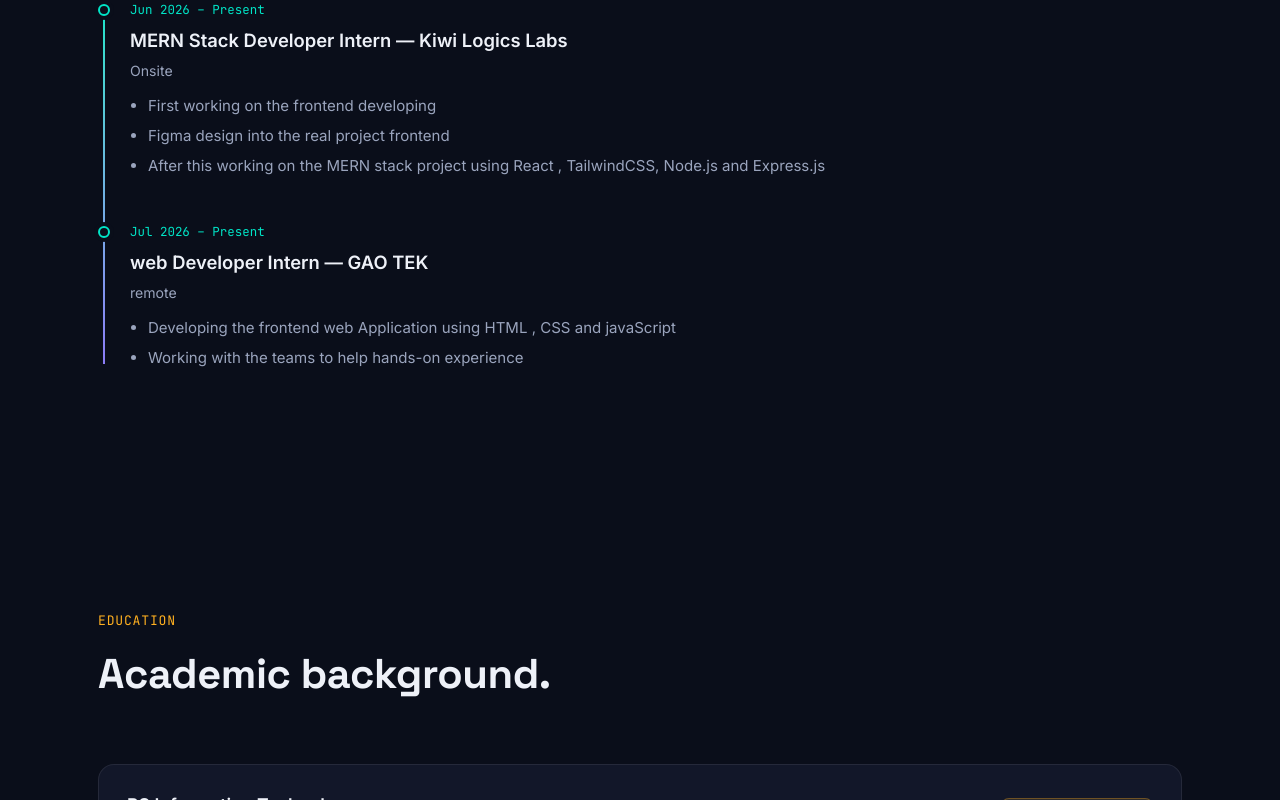
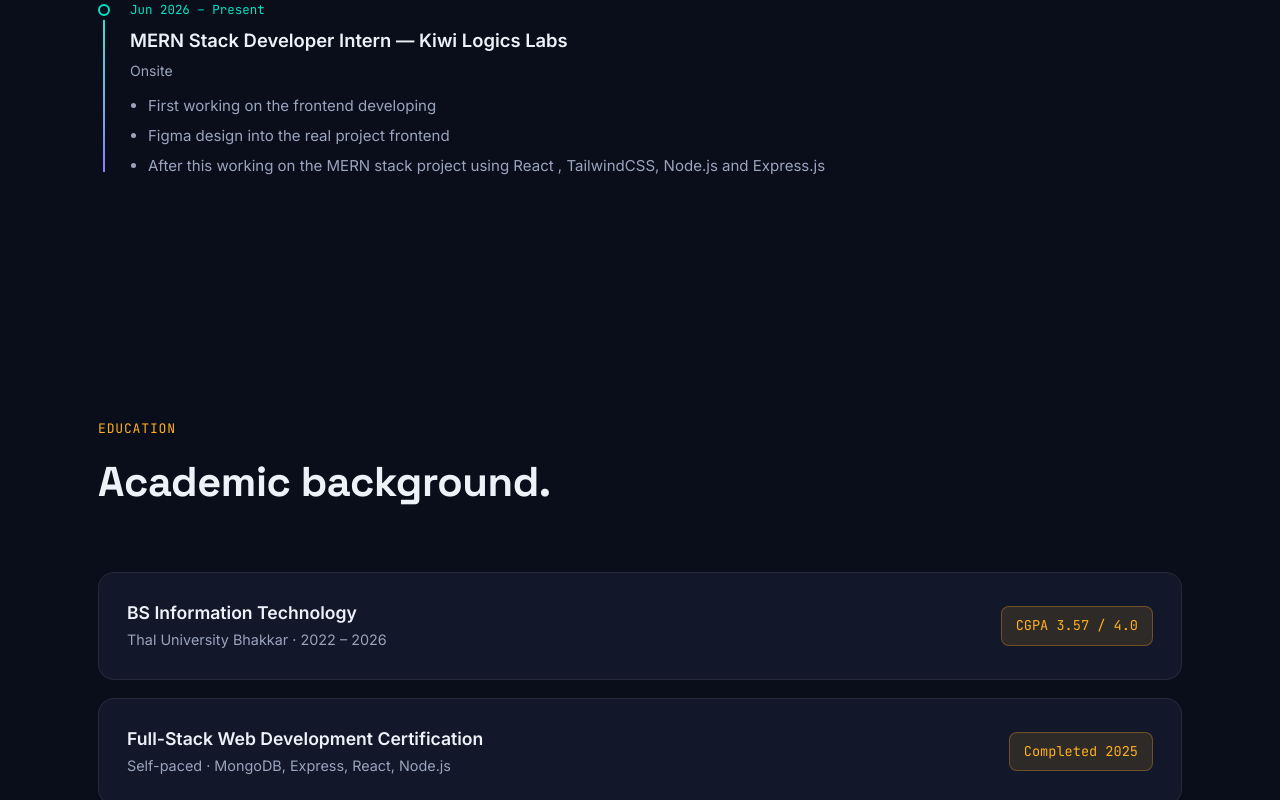
Before and after one commit to Nomikhan123786/portfolio, a React (Vite) app: page / in a window 1280 px wide. Shown: the part 4562-5362 px from the top of the page. Built offline with nearby package versions, Linux system fonts and the light colour scheme; no server answers.

Commit message:
Remove the Gao tec experience

```diff
--- a/src/components/Experience.jsx
+++ b/src/components/Experience.jsx
@@ -9,15 +9,6 @@
       "First working on the frontend developing",
       "Figma design into the real project frontend",
       "After this working on the MERN stack project using React , TailwindCSS, Node.js and Express.js",
-    ],
-  },
-  {
-    hash: " Jul 2026 – Present",
-    title: "web Developer Intern — GAO TEK",
-    meta: "remote",
-    points: [
-      "Developing the frontend web Application using HTML , CSS and javaScript",
-      "Working with the teams to help hands-on experience",
     ],
   },
 ];
```
